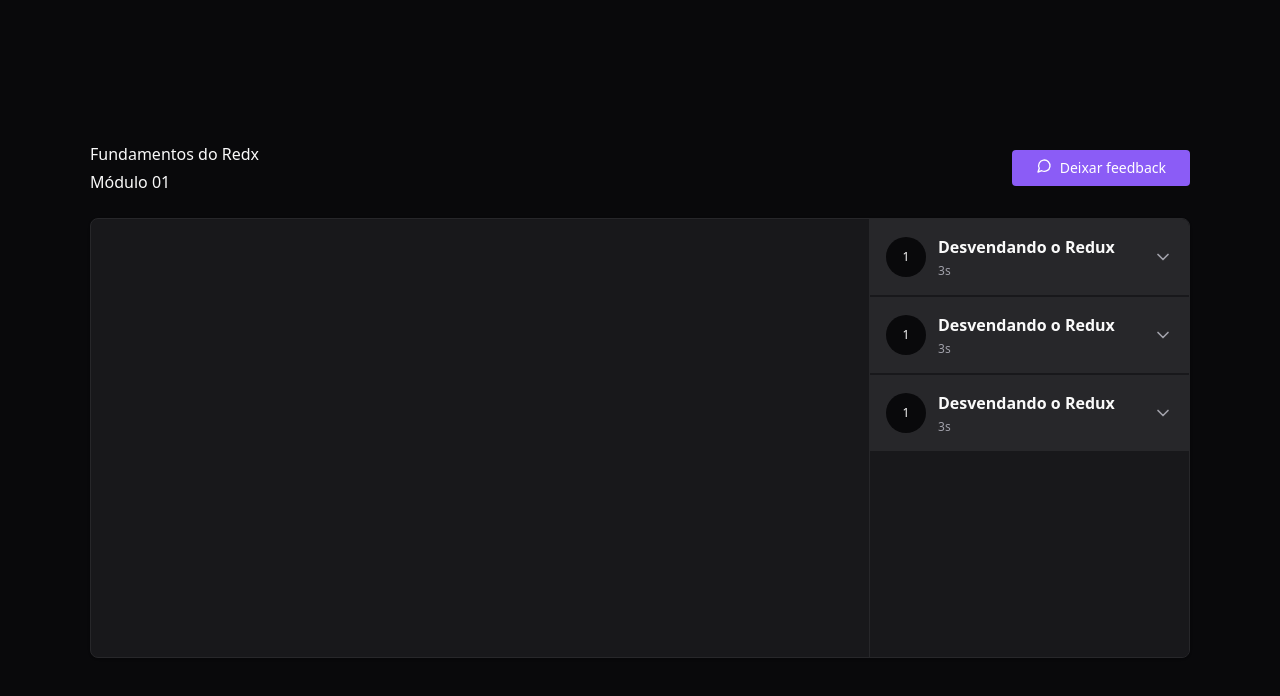
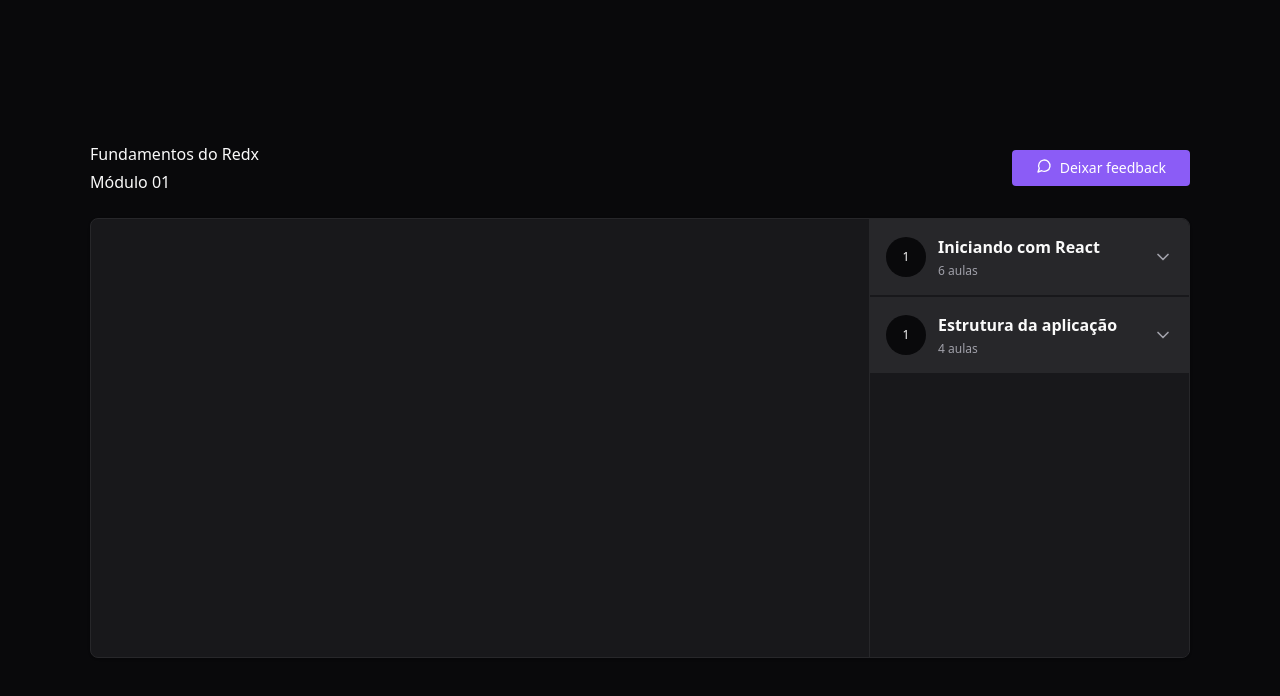
Before and after one commit to davidrock/react-redux-zustand, a React (Vite) app: page / in a window 1280 px wide. Shown: the top 696 px of the page. Built offline with nearby package versions, Linux system fonts and the light colour scheme.

Commit message:
create player slice and connect it

```diff
--- a/src/components/Module.tsx
+++ b/src/components/Module.tsx
@@ -1,6 +1,7 @@
 import { ChevronDown } from 'lucide-react';
 import { Lesson } from './Lesson';
 import * as Collapsible from '@radix-ui/react-collapsible';
+import { useAppSelector } from '../store';
 
 interface Props {
 	title: string;
@@ -9,6 +10,10 @@ interface Props {
 }
 
 export function Module({ title, lessonsAmount, index }: Props) {
+	const lessons = useAppSelector((state) => {
+		return state.player.course.modules[index].lessons;
+	});
+
 	return (
 		<Collapsible.Root className="group">
 			<div>
@@ -17,20 +22,16 @@ export function Module({ title, lessonsAmount, index }: Props) {
 
 					<div className="flex flex-col gap-1 text-left">
 						<strong>{title}</strong>
-						<span className="text-xs text-zinc-400">{lessonsAmount}s</span>
+						<span className="text-xs text-zinc-400">{lessonsAmount} aulas</span>
 					</div>
 
-					<ChevronDown className="ml-auto h-5 w-5 text-zinc-400 group-data-[state=open]:rotate-180 transition-transform" />
+					<ChevronDown className="ml-auto h-5 w-5 text-zinc-400 transition-transform group-data-[state=open]:rotate-180" />
 				</Collapsible.Trigger>
 				<Collapsible.Content>
 					<nav className="relative flex flex-col gap-4 p-6">
-						<Lesson title="Fundamentos do redux" duration="09:13" />
-						<Lesson title="Fundamentos do redux" duration="09:13" />
-						<Lesson title="Fundamentos do redux" duration="09:13" />
-						<Lesson title="Fundamentos do redux" duration="09:13" />
-						<Lesson title="Fundamentos do redux" duration="09:13" />
-						<Lesson title="Fundamentos do redux" duration="09:13" />
-						<Lesson title="Fundamentos do redux" duration="09:13" />
+						{lessons.map((lesson) => {
+							return <Lesson key={lesson.id} title={lesson.title} duration={lesson.duration} />;
+						})}
 					</nav>
 				</Collapsible.Content>
 			</div>
--- a/src/components/PlayerVideo.tsx
+++ b/src/components/VideoPlayer.tsx
@@ -1,6 +1,6 @@
 import ReactPlayer from 'react-player';
 
-export function PlayerVideo() {
+export function VideoPlayer() {
 	return (
 		<div className="aspect-video flex-1">
 			<ReactPlayer width="100%" height="100%" controls url="https://www.youtube.com/watch?v=0nB_JfVDsXk" />
--- a/src/pages/Player.tsx
+++ b/src/pages/Player.tsx
@@ -1,9 +1,12 @@
 import { MessageCircle } from 'lucide-react';
 import { Header } from '../components/Header';
-import { PlayerVideo } from '../components/PlayerVideo';
+import { VideoPlayer } from '../components/VideoPlayer';
 import { Module } from '../components/Module';
+import { useAppSelector } from '../store';
 
 export function Player() {
+	const modules = useAppSelector((state) => state.player.course.modules);
+
 	return (
 		<div className="flex h-screen items-center justify-center bg-zinc-950 text-zinc-50">
 			<div className="flex w-[1100px] flex-col gap-6">
@@ -16,11 +19,11 @@ export function Player() {
 				</div>
 
 				<main className="relative flex overflow-hidden rounded-lg border border-zinc-800 bg-zinc-900 pr-80 shadow">
-					<PlayerVideo />
+					<VideoPlayer />
 					<aside className="scrollbar-thin scrollbar-track-zinc-950 scrollbar-thumb-zinc-800 absolute bottom-0 right-0 top-0 w-80 divide-y-2 divide-zinc-900 overflow-y-scroll border-l border-zinc-800 bg-zinc-900">
-						<Module index={0} title="Desvendando o Redux" lessonsAmount={3} />
-						<Module index={1} title="Desvendando o Redux" lessonsAmount={3} />
-						<Module index={2} title="Desvendando o Redux" lessonsAmount={3} />
+						{modules.map((mod, index) => {
+							return <Module key={mod.id} index={index} title={mod.title} lessonsAmount={mod.lessons.length} />;
+						})}
 					</aside>
 				</main>
 			</div>
--- a/src/store/index.ts
+++ b/src/store/index.ts
@@ -1,30 +1,21 @@
-import { configureStore, createSlice } from '@reduxjs/toolkit';
+import { configureStore } from '@reduxjs/toolkit';
 // eslint-disable-next-line import/named
-import { TypedUseSelectorHook, useDispatch, useSelector } from 'react-redux';
+import { TypedUseSelectorHook, useSelector } from 'react-redux';
+import { player } from './slices/player';
 
-const todoSlice = createSlice({
-	name: 'todo',
-	initialState: ['Fazer café', 'Estudar Redux'],
-	reducers: {
-		add: (state, action) => {
-			console.log(state, action);
-			state.push(action.payload);
-		},
+export const store = configureStore({
+	reducer: {
+		player,
 	},
 });
 
-export const store = configureStore({
-	reducer: {
-		todos: todoSlice.reducer,
-	},
-});
+export type RootState = ReturnType<typeof store.getState>;
+export const useAppSelector: TypedUseSelectorHook<RootState> = useSelector;
 
-export const { add } = todoSlice.actions;
-
-// Infer the `RootState` and `AppDispatch` types from the store itself
-export type RootState = ReturnType<typeof store.getState>;
-// Inferred type: {posts: PostsState, comments: CommentsState, users: UsersState}
-export type AppDispatch = typeof store.dispatch;
-type DispatchFunc = () => AppDispatch;
-export const useAppDispatch: DispatchFunc = useDispatch;
-export const useAppSelector: TypedUseSelectorHook<RootState> = useSelector;
+// // Infer the `RootState` and `AppDispatch` types from the store itself
+// export type RootState = ReturnType<typeof store.getState>;
+// // Inferred type: {posts: PostsState, comments: CommentsState, users: UsersState}
+// export type AppDispatch = typeof store.dispatch;
+// type DispatchFunc = () => AppDispatch;
+// export const useAppDispatch: DispatchFunc = useDispatch;
+// export const useAppSelector: TypedUseSelectorHook<RootState> = useSelector;
--- /dev/null
+++ b/src/store/slices/player.ts
@@ -0,0 +1,36 @@
+import { createSlice } from '@reduxjs/toolkit';
+
+const playerSlice = createSlice({
+	name: 'player',
+	initialState: {
+		course: {
+			modules: [
+				{
+					id: '1',
+					title: 'Iniciando com React',
+					lessons: [
+						{ id: 'Jai8w6K_GnY', title: 'CSS Modules', duration: '13:45' },
+						{ id: 'w-DW4DhDfcw', title: 'Estilização do Post', duration: '10:05' },
+						{ id: 'D83-55LUdKE', title: 'Componente: Header', duration: '06:33' },
+						{ id: 'W_ATsETujaY', title: 'Componente: Sidebar', duration: '09:12' },
+						{ id: 'Pj8dPeameYo', title: 'CSS Global', duration: '03:23' },
+						{ id: '8KBq2vhwbac', title: 'Form de comentários', duration: '11:34' },
+					],
+				},
+				{
+					id: '2',
+					title: 'Estrutura da aplicação',
+					lessons: [
+						{ id: 'gE48FQXRZ_o', title: 'Componente: Comment', duration: '13:45' },
+						{ id: 'Ng_Vk4tBl0g', title: 'Responsividade', duration: '10:05' },
+						{ id: 'h5JA3wfuW1k', title: 'Interações no JSX', duration: '06:33' },
+						{ id: '1G0vSTqWELg', title: 'Utilizando estado', duration: '09:12' },
+					],
+				},
+			],
+		},
+	},
+	reducers: {},
+});
+
+export const player = playerSlice.reducer;
```
